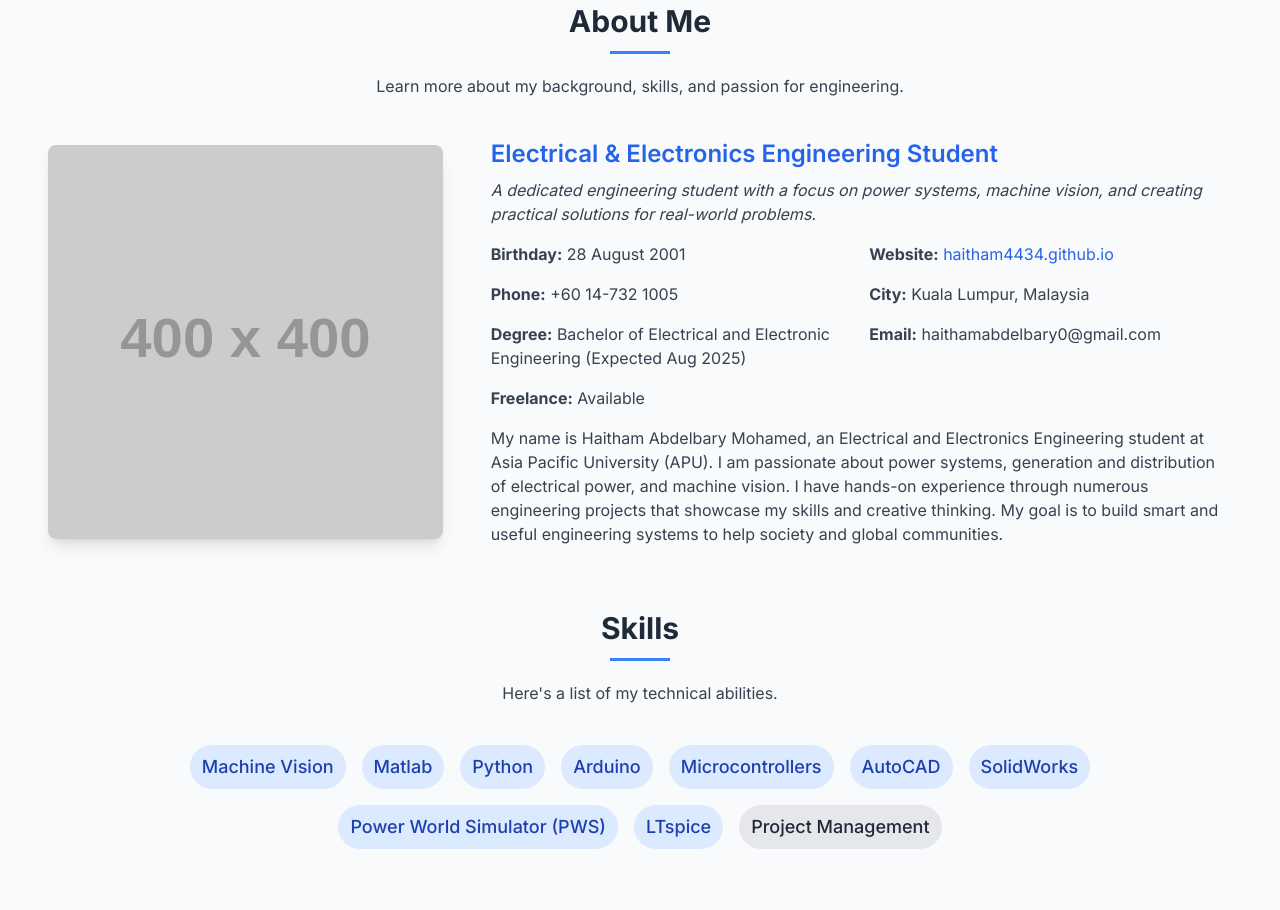
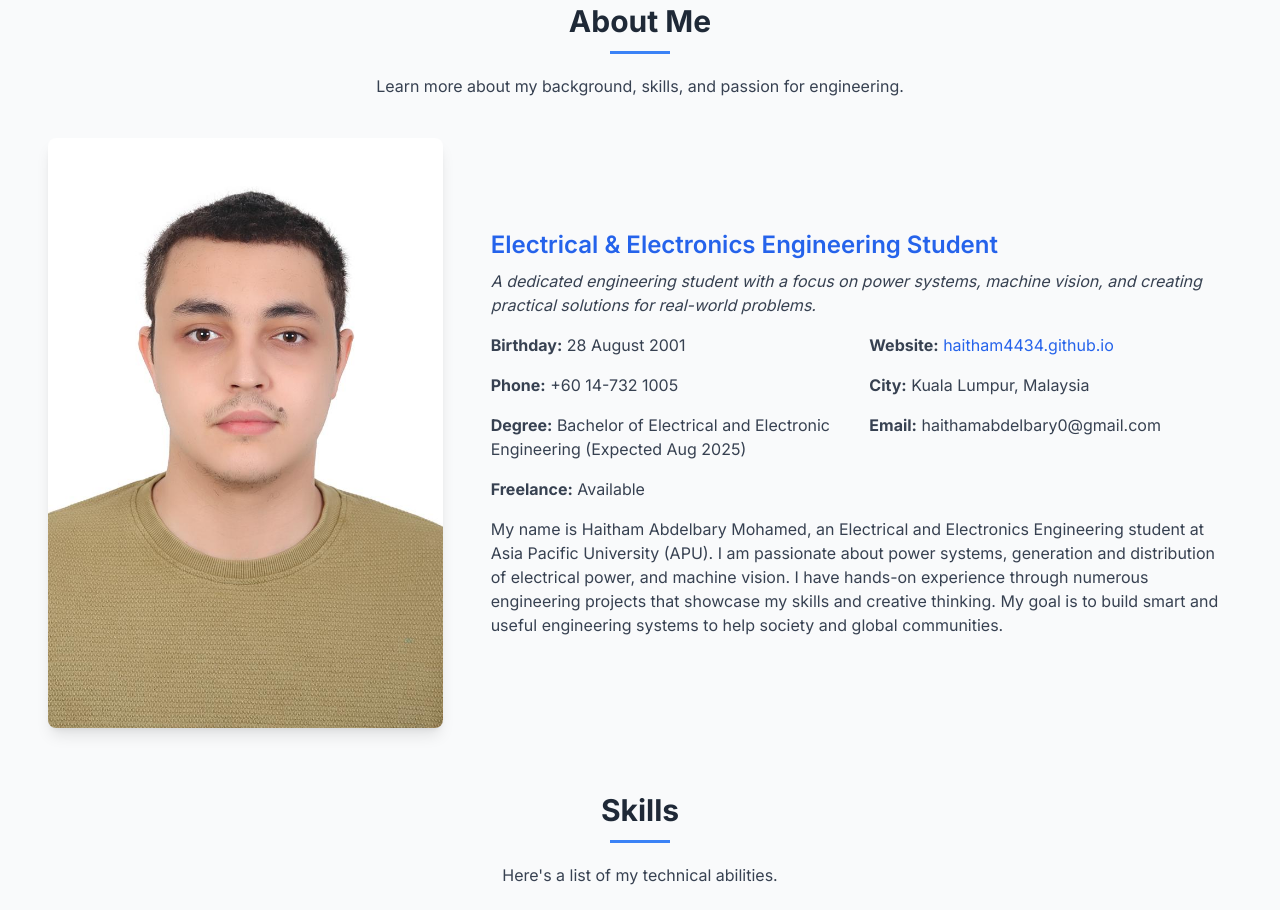
Before and after one commit to Haitham4434/Haitham4434.github.io, a plain HTML site: page index.html in a window 1280 px wide. Shown: the part 845-1755 px from the top of the page. Drawn offline with nearby package versions, Linux system fonts and the light colour scheme; placeholder pictures from the web are drawn by us.

Commit message:
Update index.html

```diff
--- a/index.html
+++ b/index.html
@@ -107,7 +107,7 @@
             </div>
             <div class="flex flex-col md:flex-row items-center mt-10">
                 <div class="md:w-1/3 mb-6 md:mb-0">
-                    <img src="images/personal image.jpg" class="rounded-lg shadow-lg mx-auto" alt="Haitham Abdelbary Mohamed" onerror="this.onerror=null;this.src='https://placehold.co/400x400/e2e8f0/333?text=Haitham+A.';">
+                    <img src="personal image.jpg" class="rounded-lg shadow-lg mx-auto" alt="Haitham Abdelbary Mohamed" onerror="this.onerror=null;this.src='https://placehold.co/400x400/e2e8f0/333?text=Haitham+A.';">
                 </div>
                 <div class="md:w-2/3 md:pl-12">
                     <h3 class="text-2xl font-semibold text-blue-600 mb-2">Electrical & Electronics Engineering Student</h3>
```
